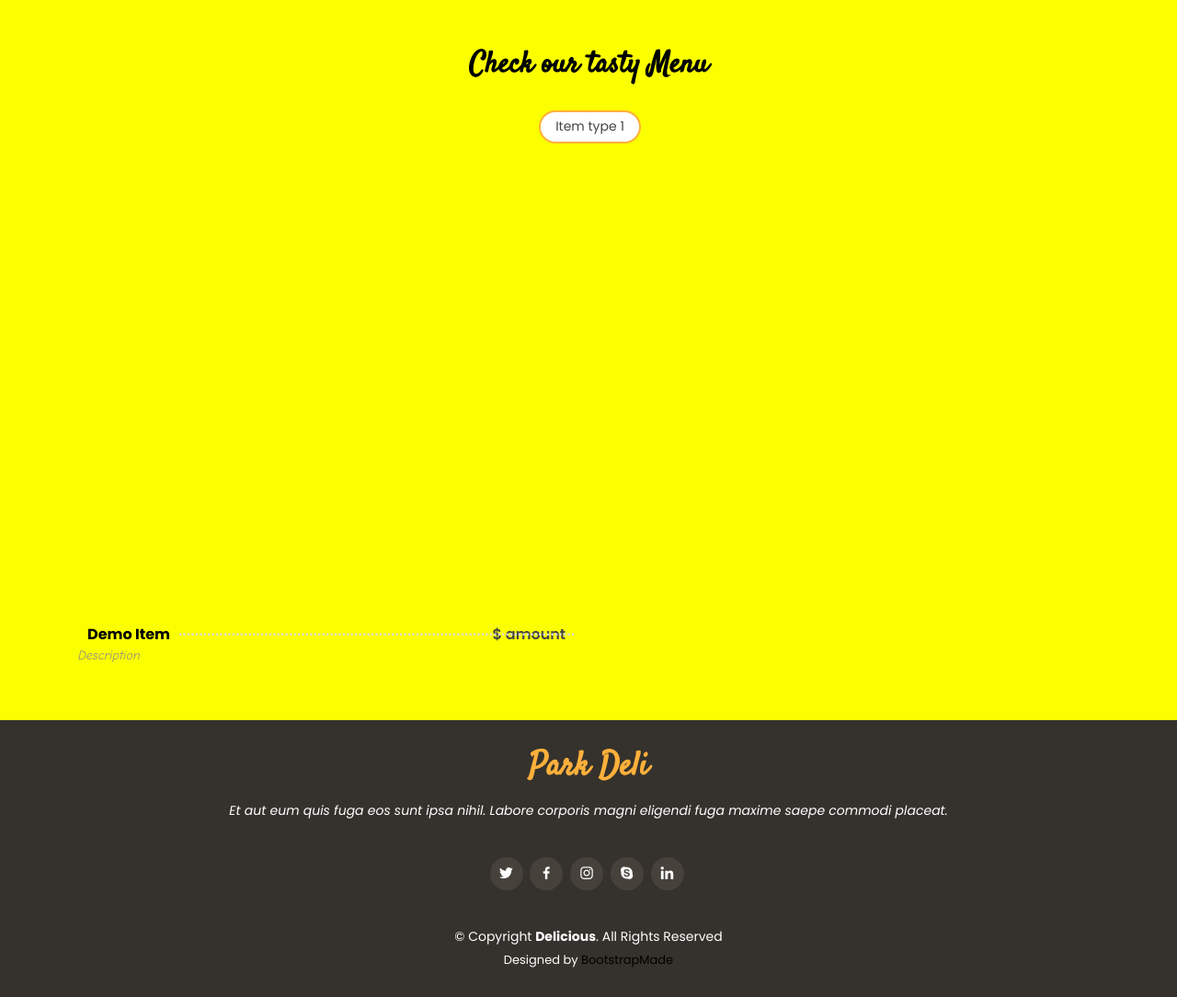
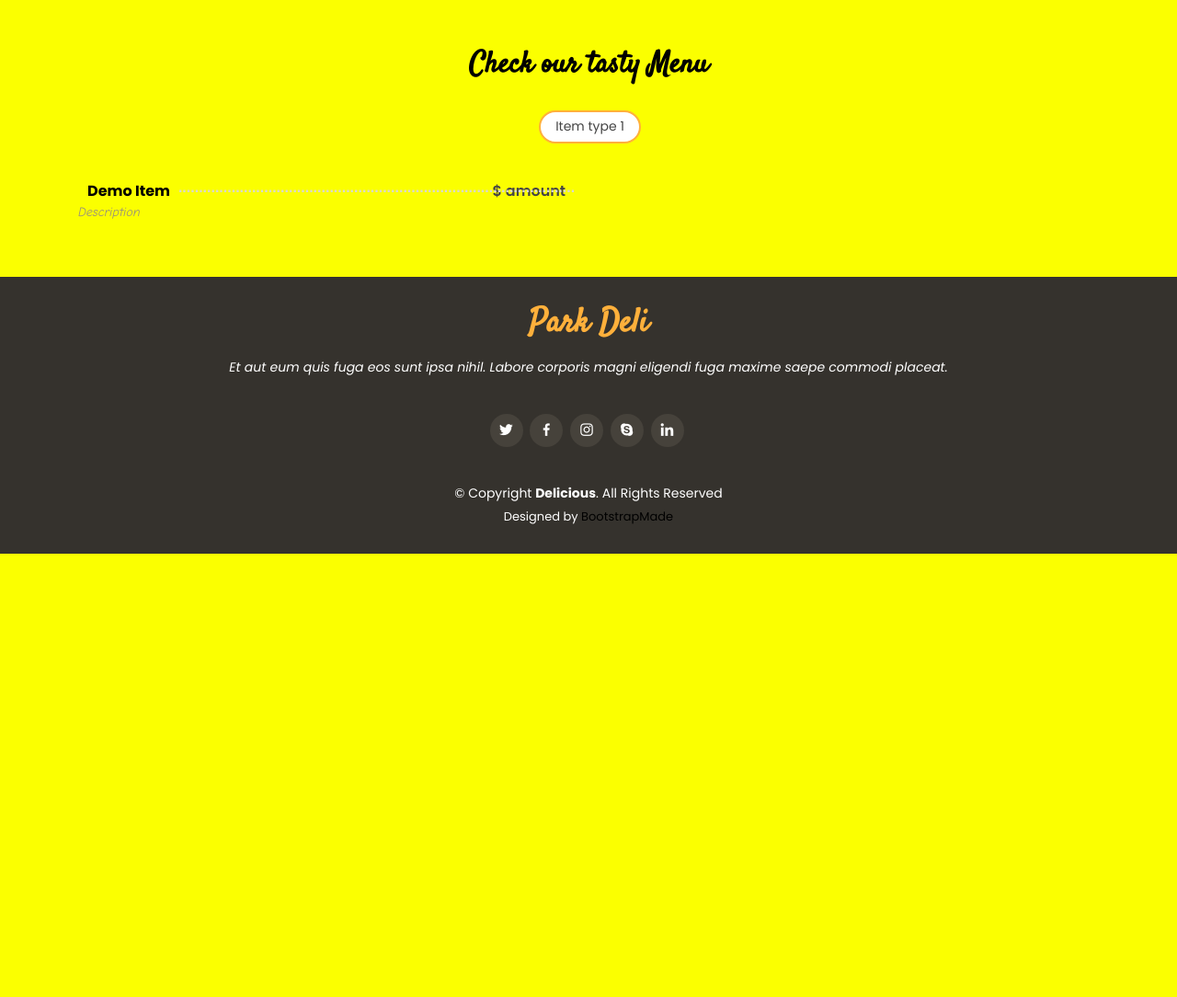
Before and after one commit to neeldoshi7/PD, a PHP site: page /demomenu.html in a window 1280 px wide. Shown: the part 212-1296 px from the top of the page at 92% size. After the commit the page ends 814 px from the top, so only its background shows below. Run offline with PHP 8.4, Linux system fonts and the light colour scheme.

Commit message:
Update style.css

```diff
--- a/assets/css/style.css
+++ b/assets/css/style.css
@@ -937,7 +937,7 @@ section {
 }
 
 .menu .menu-content {
-  margin-top: 40vw;
+  margin-top: 30px;
   overflow: hidden;
   display: flex;
   justify-content: space-between;
```
